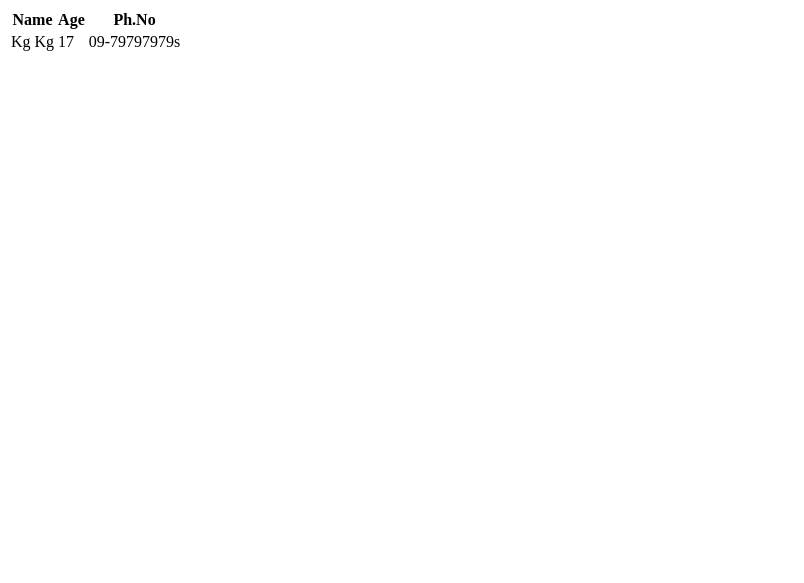
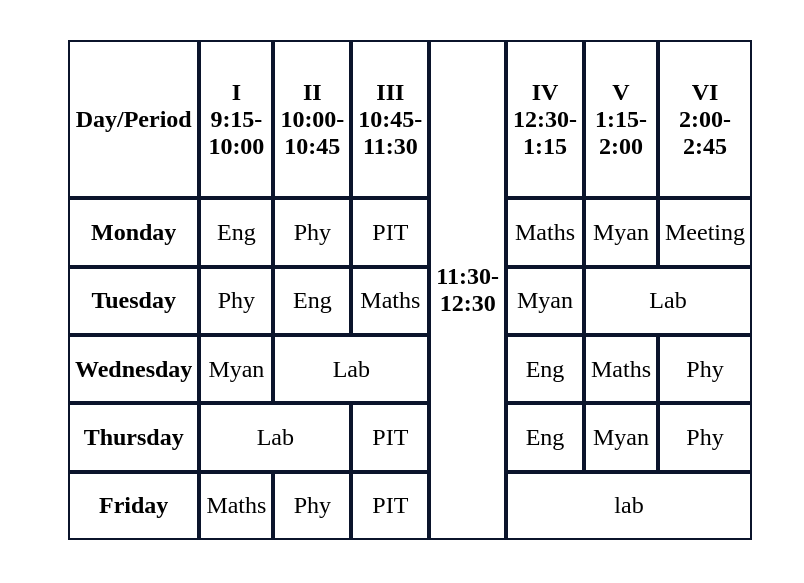
Before and after one commit to kaungkhanthein1/HtmlCssBasic, a plain HTML site: page table.html in a window 1280 px wide. Shown: the whole page, without its empty margins (0-804 px from the left). Drawn offline with Linux system fonts and the light colour scheme.

Commit message:
latest change

```diff
--- /dev/null
+++ b/AboutCss/style.css
@@ -0,0 +1,33 @@
+form{
+    margin:auto;
+    border:2px dotted rgb(63, 54, 54);
+    width:50%;
+    box-sizing: border-box;
+    padding:20px;
+    font-size: 22px;
+}
+
+input,select{
+    margin:20px;
+}
+
+input:hover{
+    background-color: rgb(52, 181, 85);
+}
+#bold{
+    font-weight: bold;
+}
+table{
+    width:600px;
+    height:500px;
+    margin:40px 60px;
+    font-size: 24px;
+    box-sizing: border-box;
+}
+th , td{
+    text-align:center;
+    padding:5px;
+    border:2px solid rgb(11, 20, 43);
+    width:50;
+    height:30;
+}
--- a/stylesheet/style.css
+++ b/stylesheet/style.css
@@ -1,15 +1,52 @@
-body {
-    background-color: powderblue;
+
+  body{
+    font-size: 20px;
+    background-image: url(../images/founded.jpg);
+    background-repeat: no-repeat;
+    background-position: top right;
+    background-attachment: fixed;
+    background-size: 400px 300px;
   }
   table {
-    color: blue;
+    color: rgb(63, 63, 76);
+  }
+  table,th,tr,td{
+    border:2px solid black;
   }
   p {
     color: red;
   }
   .beauty {
-   color:brown;
+   color:rgb(113, 43, 108);
    margin:50px;
    border:2px solid;
    width: 50%;
    }
+  .under li:first-child{
+    background-color: rgb(220, 148, 89);
+  }
+  .under li:nth-child(2n){
+    background-color:rgb(111, 57, 95);
+  }
+  .under li:last-child{
+    color:rgb(64, 160, 181);
+    font-weight: bold;
+  }
+  .margin{
+    margin:100px 50px;
+    border:2px solid red;
+    width:300px;
+    height:300px;
+    box-sizing: border-box;
+  }
+  .padding{
+    padding:60px 80px;
+    border:2px dotted blue;
+    width:300px;
+    height:300px;
+    box-sizing: border-box;
+  }
+input:focus
+         {
+          background-color: red;
+        }
--- a/table.html
+++ b/table.html
@@ -1,12 +1,64 @@
-<table>
-    <tr>
-        <th>Name</th>
-        <th>Age</th>
-        <th>Ph.No</th>
-    </tr>
-    <tr>
-        <td>Kg Kg</td>
-        <td>17</td>
-        <td>09-79797979s</td>
-    </tr>
-</table>
+<!DOCTYPE html>
+<html lang="en">
+<head>
+    <meta charset="UTF-8">
+    <meta http-equiv="X-UA-Compatible" content="IE=edge">
+    <meta name="viewport" content="width=device-width, initial-scale=1.0">
+    <title>Table</title>
+    <link rel="stylesheet" href="AboutCss\style.css">
+</head>
+<body>
+    <table cellspacing="0" >
+        <tr id="bold">
+            <th>Day/Period</th>
+            <td>I<br>9:15-10:00</td>
+            <td>II<br>10:00-10:45</td>
+            <td>III<br>10:45-11:30</td>
+            <td rowspan="6">11:30-12:30</td>
+            <td>IV<br>12:30-1:15</td>
+            <td>V<br>1:15-2:00</td>
+            <td>VI<br>2:00-2:45</td>
+        </tr>
+        <tr>
+            <th>Monday</th>
+            <td>Eng</td>
+            <td>Phy</td>
+            <td>PIT</td>
+            <td>Maths</td>
+            <td>Myan</td>
+            <td>Meeting</td>
+        </tr>
+        <tr>
+            <th>Tuesday</th>
+            <td>Phy</td>
+            <td>Eng</td>
+            <td>Maths</td>
+            <td>Myan</td>
+            <td colspan="2">Lab</td>
+        </tr>
+        <tr>
+            <th>Wednesday</th>
+            <td>Myan</td>
+            <td colspan="2">Lab</td>
+            <td>Eng</td>
+            <td>Maths</td>
+            <td>Phy</td>
+        </tr>
+        <tr>
+            <th>Thursday</th>
+            <td colspan="2">Lab</td>
+            <td>PIT</td>
+            <td>Eng</td>
+            <td>Myan</td>
+            <td>Phy</td>
+        </tr>
+        <tr>
+            <th>Friday</th>
+            <td>Maths</td>
+            <td>Phy</td>
+            <td>PIT</td>
+            <td colspan="3">lab</td>
+        </tr>
+    </table>
+</body>
+</html>
```
Also changed, not shown: AboutCss/index.html (added, +29 -0 lines), kkh.html (+25 -1 lines), test.html (+29 -23 lines), images/founded.jpg (added), images/space.jpg (added), 2 other files.
